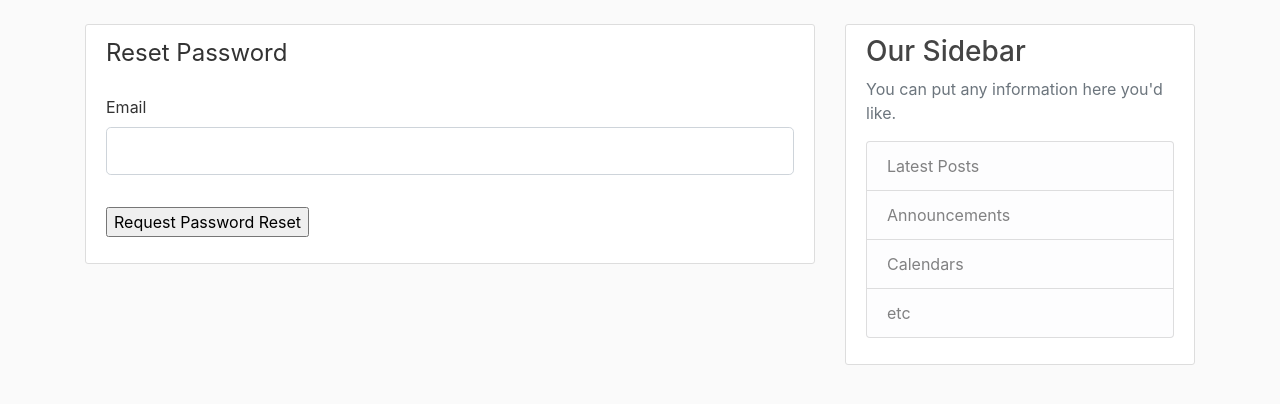
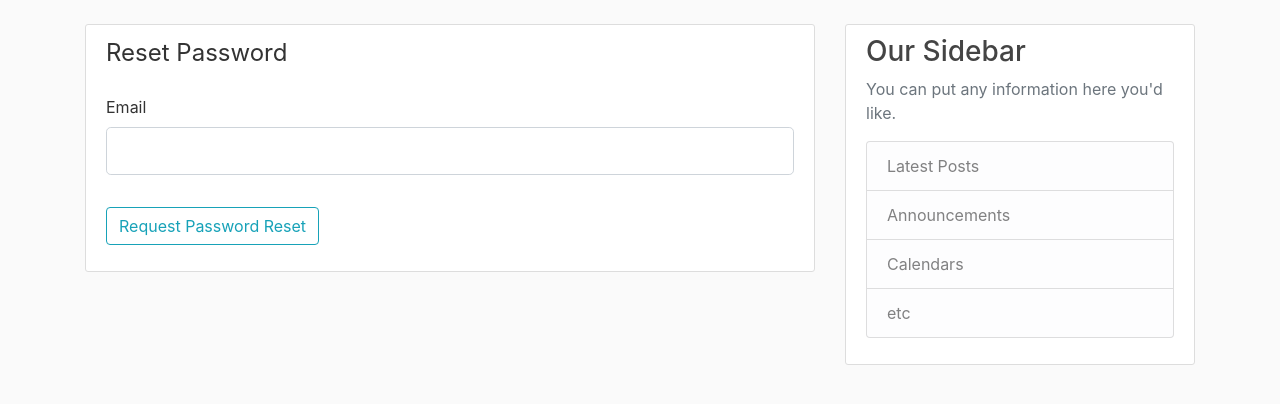
Before and after one commit to metehanozzturk/Flask-Blog-App, a Flask app: page /reset_password in a window 1280 px wide. Shown: the part 56-460 px from the top of the page. Run offline with Flask 3, Linux system fonts and the light colour scheme; some libraries are stand-ins or nearby versions.

Commit message:
Update reset_request.html

```diff
--- a/flask_blog/templates/reset_request.html
+++ b/flask_blog/templates/reset_request.html
@@ -20,7 +20,7 @@
                 </div>
             </fieldset>
             <div class="form-group">
-                {{ form.submit(classs="btn btn-outline-info") }}
+                {{ form.submit(class="btn btn-outline-info") }}
             </div>
         </form>
     </div>
```
